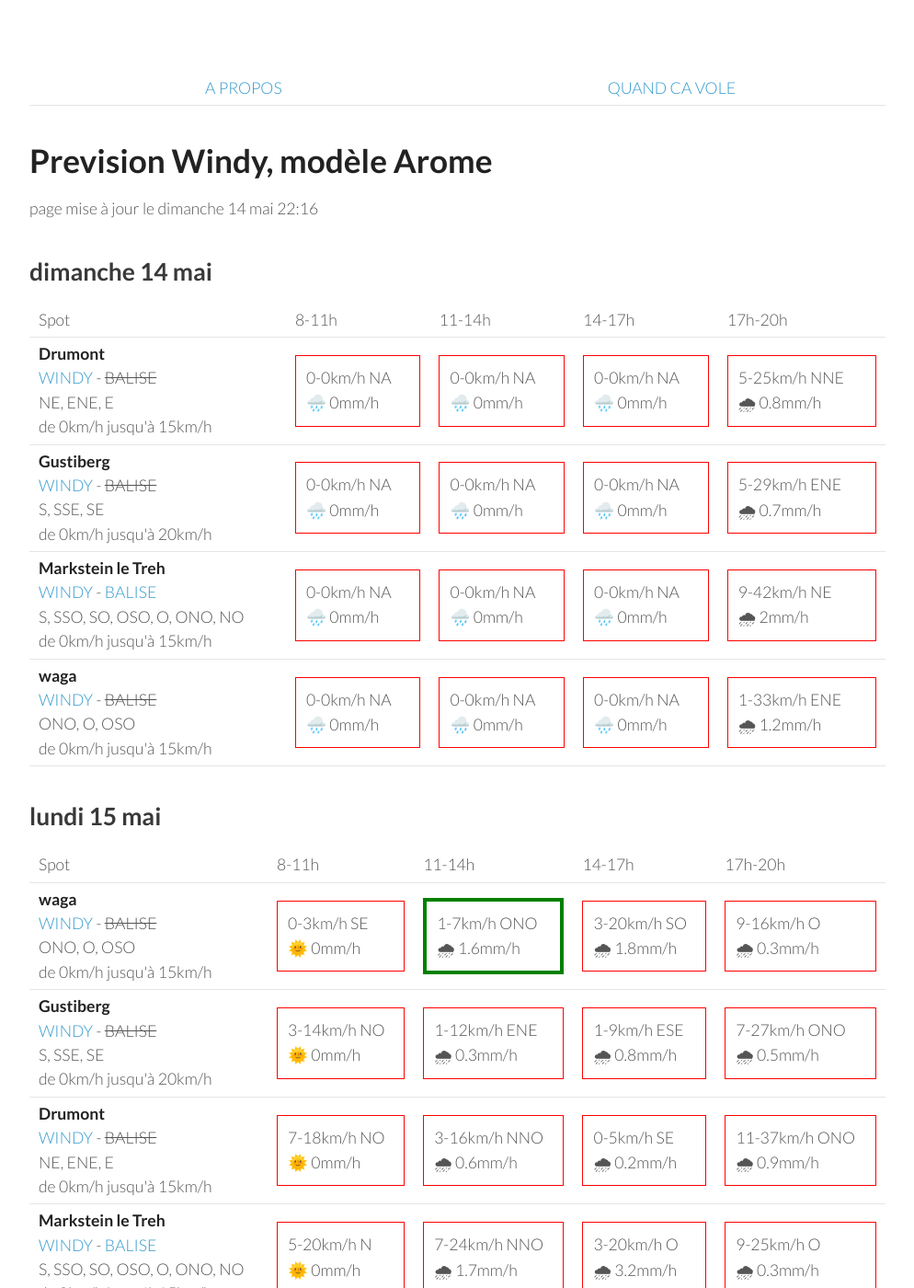
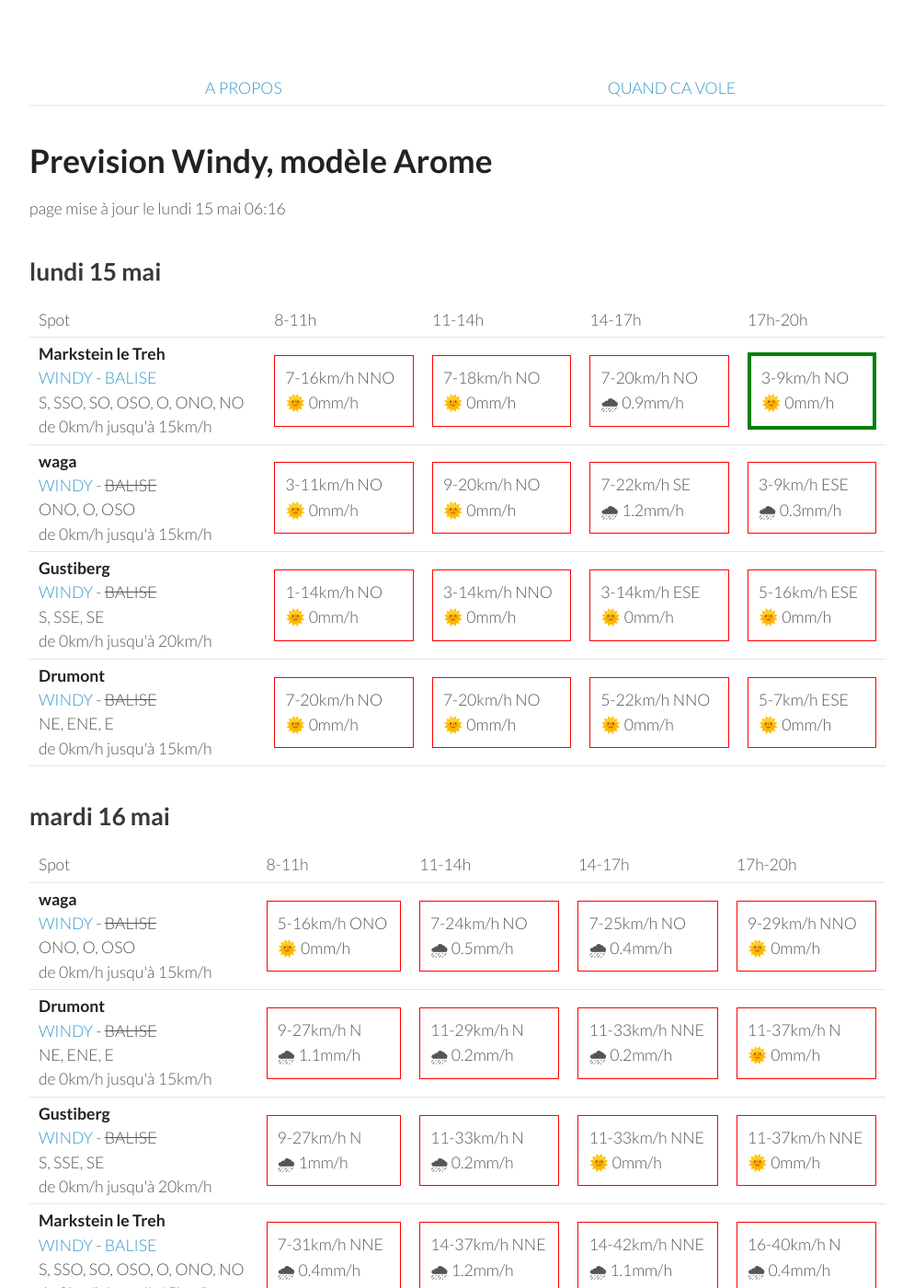
Before and after one commit to parapente-dans-le-nord/parapente-dans-le-nord.github.io, a Jekyll site: the page built from vosges.markdown, in a window 1280 px wide and 1400 px high. Shown: the whole window at 92% size, without its empty margins (26-1020 px from the left). Built offline with Jekyll 4.4.1, drawn with Linux system fonts in a browser that asks for light colours; some of the changed text lies outside the part shown.

Commit message:
update index.markdown

```diff
--- a/vosges.markdown
+++ b/vosges.markdown
@@ -7,60 +7,8 @@ title:  "Tous les spots"
 {: .links}
 
 # Prevision Windy, modèle Arome
-page mise à jour le dimanche 14 mai 22:16
+page mise à jour le lundi 15 mai 06:16
 
-## dimanche 14 mai
-
-{::nomarkdown}
-<table>
-  <tbody>
-    <tr>
-      <td>Spot</td>
-      <td>8-11h</td>
-      <td>11-14h</td>
-      <td>14-17h</td>
-      <td>17h-20h</td>
-    </tr>
-<tr>
-        <td><strong>Drumont</strong><br><a href="https://windy.com/47.898/6.919?47.687,6.919,9,m:eYYagmG">WINDY</a> - <span class="no-balise"> BALISE </span><br> <span class="vent-favorable">NE, ENE, E</span><br><span class="force-vent">de 0km/h jusqu'à 15km/h</span> </td>
-
-            <td><div class="not-flyable"><p>0-0km/h NA</p><p>🌧️ 0mm/h</p></div></td>
-            <td><div class="not-flyable"><p>0-0km/h NA</p><p>🌧️ 0mm/h</p></div></td>
-            <td><div class="not-flyable"><p>0-0km/h NA</p><p>🌧️ 0mm/h</p></div></td>
-            <td><div class="not-flyable"><p>5-25km/h NNE</p><p>🌧 0.8mm/h</p></div></td>
-
-    </tr>
-<tr>
-        <td><strong>Gustiberg</strong><br><a href="https://windy.com/47.894/6.934?47.891,6.934,15,m:eYYagmI">WINDY</a> - <span class="no-balise"> BALISE </span><br> <span class="vent-favorable">S, SSE, SE</span><br><span class="force-vent">de 0km/h jusqu'à 20km/h</span> </td>
-
-            <td><div class="not-flyable"><p>0-0km/h NA</p><p>🌧️ 0mm/h</p></div></td>
-            <td><div class="not-flyable"><p>0-0km/h NA</p><p>🌧️ 0mm/h</p></div></td>
-            <td><div class="not-flyable"><p>0-0km/h NA</p><p>🌧️ 0mm/h</p></div></td>
-            <td><div class="not-flyable"><p>5-29km/h ENE</p><p>🌧 0.7mm/h</p></div></td>
-
-    </tr>
-<tr>
-        <td><strong>Markstein le Treh</strong><br><a href="https://windy.com/47.926/7.012?47.505,7.012,8,m:eY1agmQ">WINDY</a> - <span class=""><a href="http://www.balisemeteo.com/balise.php?idBalise=136">BALISE</a> </span><br> <span class="vent-favorable">S, SSO, SO, OSO, O, ONO, NO</span><br><span class="force-vent">de 0km/h jusqu'à 15km/h</span> </td>
-
-            <td><div class="not-flyable"><p>0-0km/h NA</p><p>🌧️ 0mm/h</p></div></td>
-            <td><div class="not-flyable"><p>0-0km/h NA</p><p>🌧️ 0mm/h</p></div></td>
-            <td><div class="not-flyable"><p>0-0km/h NA</p><p>🌧️ 0mm/h</p></div></td>
-            <td><div class="not-flyable"><p>9-42km/h NE</p><p>🌧 2mm/h</p></div></td>
-
-    </tr>
-<tr>
-        <td><strong>waga</strong><br><a href="https://windy.com/47.903/6.996?47.900,6.983,15">WINDY</a> - <span class="no-balise"> BALISE </span><br> <span class="vent-favorable">ONO, O, OSO</span><br><span class="force-vent">de 0km/h jusqu'à 15km/h</span> </td>
-
-            <td><div class="not-flyable"><p>0-0km/h NA</p><p>🌧️ 0mm/h</p></div></td>
-            <td><div class="not-flyable"><p>0-0km/h NA</p><p>🌧️ 0mm/h</p></div></td>
-            <td><div class="not-flyable"><p>0-0km/h NA</p><p>🌧️ 0mm/h</p></div></td>
-            <td><div class="not-flyable"><p>1-33km/h ENE</p><p>🌧 1.2mm/h</p></div></td>
-
-    </tr>
-
-</tbody>
-</table>
-{:/}
 ## lundi 15 mai
 
 {::nomarkdown}
@@ -74,42 +22,42 @@ page mise à jour le dimanche 14 mai 22:16
       <td>17h-20h</td>
     </tr>
 <tr>
+        <td><strong>Markstein le Treh</strong><br><a href="https://windy.com/47.926/7.012?47.505,7.012,8,m:eY1agmQ">WINDY</a> - <span class=""><a href="http://www.balisemeteo.com/balise.php?idBalise=136">BALISE</a> </span><br> <span class="vent-favorable">S, SSO, SO, OSO, O, ONO, NO</span><br><span class="force-vent">de 0km/h jusqu'à 15km/h</span> </td>
+
+            <td><div class="not-flyable"><p>7-16km/h NNO</p><p>🌞 0mm/h</p></div></td>
+            <td><div class="not-flyable"><p>7-18km/h NO</p><p>🌞 0mm/h</p></div></td>
+            <td><div class="not-flyable"><p>7-20km/h NO</p><p>🌧 0.9mm/h</p></div></td>
+            <td><div class="flyable"><p>3-9km/h NO</p><p>🌞 0mm/h</p></div></td>
+
+
+    </tr>
+<tr>
         <td><strong>waga</strong><br><a href="https://windy.com/47.903/6.996?47.900,6.983,15">WINDY</a> - <span class="no-balise"> BALISE </span><br> <span class="vent-favorable">ONO, O, OSO</span><br><span class="force-vent">de 0km/h jusqu'à 15km/h</span> </td>
 
-            <td><div class="not-flyable"><p>0-3km/h SE</p><p>🌞 0mm/h</p></div></td>
-            <td><div class="flyable"><p>1-7km/h ONO</p><p>🌧 1.6mm/h</p></div></td>
-            <td><div class="not-flyable"><p>3-20km/h SO</p><p>🌧 1.8mm/h</p></div></td>
-            <td><div class="not-flyable"><p>9-16km/h O</p><p>🌧 0.3mm/h</p></div></td>
+            <td><div class="not-flyable"><p>3-11km/h NO</p><p>🌞 0mm/h</p></div></td>
+            <td><div class="not-flyable"><p>9-20km/h NO</p><p>🌞 0mm/h</p></div></td>
+            <td><div class="not-flyable"><p>7-22km/h SE</p><p>🌧 1.2mm/h</p></div></td>
+            <td><div class="not-flyable"><p>3-9km/h ESE</p><p>🌧 0.3mm/h</p></div></td>
 
 
     </tr>
 <tr>
         <td><strong>Gustiberg</strong><br><a href="https://windy.com/47.894/6.934?47.891,6.934,15,m:eYYagmI">WINDY</a> - <span class="no-balise"> BALISE </span><br> <span class="vent-favorable">S, SSE, SE</span><br><span class="force-vent">de 0km/h jusqu'à 20km/h</span> </td>
 
-            <td><div class="not-flyable"><p>3-14km/h NO</p><p>🌞 0mm/h</p></div></td>
-            <td><div class="not-flyable"><p>1-12km/h ENE</p><p>🌧 0.3mm/h</p></div></td>
-            <td><div class="not-flyable"><p>1-9km/h ESE</p><p>🌧 0.8mm/h</p></div></td>
-            <td><div class="not-flyable"><p>7-27km/h ONO</p><p>🌧 0.5mm/h</p></div></td>
+            <td><div class="not-flyable"><p>1-14km/h NO</p><p>🌞 0mm/h</p></div></td>
+            <td><div class="not-flyable"><p>3-14km/h NNO</p><p>🌞 0mm/h</p></div></td>
+            <td><div class="not-flyable"><p>3-14km/h ESE</p><p>🌞 0mm/h</p></div></td>
+            <td><div class="not-flyable"><p>5-16km/h ESE</p><p>🌞 0mm/h</p></div></td>
 
 
     </tr>
 <tr>
         <td><strong>Drumont</strong><br><a href="https://windy.com/47.898/6.919?47.687,6.919,9,m:eYYagmG">WINDY</a> - <span class="no-balise"> BALISE </span><br> <span class="vent-favorable">NE, ENE, E</span><br><span class="force-vent">de 0km/h jusqu'à 15km/h</span> </td>
 
-            <td><div class="not-flyable"><p>7-18km/h NO</p><p>🌞 0mm/h</p></div></td>
-            <td><div class="not-flyable"><p>3-16km/h NNO</p><p>🌧 0.6mm/h</p></div></td>
-            <td><div class="not-flyable"><p>0-5km/h SE</p><p>🌧 0.2mm/h</p></div></td>
-            <td><div class="not-flyable"><p>11-37km/h ONO</p><p>🌧 0.9mm/h</p></div></td>
-
-
-    </tr>
-<tr>
-        <td><strong>Markstein le Treh</strong><br><a href="https://windy.com/47.926/7.012?47.505,7.012,8,m:eY1agmQ">WINDY</a> - <span class=""><a href="http://www.balisemeteo.com/balise.php?idBalise=136">BALISE</a> </span><br> <span class="vent-favorable">S, SSO, SO, OSO, O, ONO, NO</span><br><span class="force-vent">de 0km/h jusqu'à 15km/h</span> </td>
-
-            <td><div class="not-flyable"><p>5-20km/h N</p><p>🌞 0mm/h</p></div></td>
-            <td><div class="not-flyable"><p>7-24km/h NNO</p><p>🌧 1.7mm/h</p></div></td>
-            <td><div class="not-flyable"><p>3-20km/h O</p><p>🌧 3.2mm/h</p></div></td>
-            <td><div class="not-flyable"><p>9-25km/h O</p><p>🌧 0.3mm/h</p></div></td>
+            <td><div class="not-flyable"><p>7-20km/h NO</p><p>🌞 0mm/h</p></div></td>
+            <td><div class="not-flyable"><p>7-20km/h NO</p><p>🌞 0mm/h</p></div></td>
+            <td><div class="not-flyable"><p>5-22km/h NNO</p><p>🌞 0mm/h</p></div></td>
+            <td><div class="not-flyable"><p>5-7km/h ESE</p><p>🌞 0mm/h</p></div></td>
 
 
     </tr>
@@ -130,42 +78,42 @@ page mise à jour le dimanche 14 mai 22:16
       <td>17h-20h</td>
     </tr>
 <tr>
-        <td><strong>Drumont</strong><br><a href="https://windy.com/47.898/6.919?47.687,6.919,9,m:eYYagmG">WINDY</a> - <span class="no-balise"> BALISE </span><br> <span class="vent-favorable">NE, ENE, E</span><br><span class="force-vent">de 0km/h jusqu'à 15km/h</span> </td>
+        <td><strong>waga</strong><br><a href="https://windy.com/47.903/6.996?47.900,6.983,15">WINDY</a> - <span class="no-balise"> BALISE </span><br> <span class="vent-favorable">ONO, O, OSO</span><br><span class="force-vent">de 0km/h jusqu'à 15km/h</span> </td>
 
-            <td><div class="not-flyable"><p>9-25km/h NNO</p><p>🌞 0mm/h</p></div></td>
-            <td><div class="not-flyable"><p>16-42km/h NNE</p><p>🌧 0.3mm/h</p></div></td>
-            <td><div class="not-flyable"><p>16-42km/h N</p><p>🌧 0.5mm/h</p></div></td>
-            <td><div class="not-flyable"><p>20-50km/h NNE</p><p>🌧 0.2mm/h</p></div></td>
+            <td><div class="not-flyable"><p>5-16km/h ONO</p><p>🌞 0mm/h</p></div></td>
+            <td><div class="not-flyable"><p>7-24km/h NO</p><p>🌧 0.5mm/h</p></div></td>
+            <td><div class="not-flyable"><p>7-25km/h NO</p><p>🌧 0.4mm/h</p></div></td>
+            <td><div class="not-flyable"><p>9-29km/h NNO</p><p>🌞 0mm/h</p></div></td>
 
 
     </tr>
 <tr>
-        <td><strong>waga</strong><br><a href="https://windy.com/47.903/6.996?47.900,6.983,15">WINDY</a> - <span class="no-balise"> BALISE </span><br> <span class="vent-favorable">ONO, O, OSO</span><br><span class="force-vent">de 0km/h jusqu'à 15km/h</span> </td>
+        <td><strong>Drumont</strong><br><a href="https://windy.com/47.898/6.919?47.687,6.919,9,m:eYYagmG">WINDY</a> - <span class="no-balise"> BALISE </span><br> <span class="vent-favorable">NE, ENE, E</span><br><span class="force-vent">de 0km/h jusqu'à 15km/h</span> </td>
 
-            <td><div class="not-flyable"><p>12-31km/h NO</p><p>🌧 0.2mm/h</p></div></td>
-            <td><div class="not-flyable"><p>16-44km/h NNE</p><p>🌧 0.4mm/h</p></div></td>
-            <td><div class="not-flyable"><p>16-44km/h N</p><p>🌧 0.4mm/h</p></div></td>
-            <td><div class="not-flyable"><p>18-51km/h NNE</p><p>🌧 0.3mm/h</p></div></td>
+            <td><div class="not-flyable"><p>9-27km/h N</p><p>🌧 1.1mm/h</p></div></td>
+            <td><div class="not-flyable"><p>11-29km/h N</p><p>🌧 0.2mm/h</p></div></td>
+            <td><div class="not-flyable"><p>11-33km/h NNE</p><p>🌧 0.2mm/h</p></div></td>
+            <td><div class="not-flyable"><p>11-37km/h N</p><p>🌞 0mm/h</p></div></td>
 
 
     </tr>
 <tr>
         <td><strong>Gustiberg</strong><br><a href="https://windy.com/47.894/6.934?47.891,6.934,15,m:eYYagmI">WINDY</a> - <span class="no-balise"> BALISE </span><br> <span class="vent-favorable">S, SSE, SE</span><br><span class="force-vent">de 0km/h jusqu'à 20km/h</span> </td>
 
-            <td><div class="not-flyable"><p>5-20km/h NNO</p><p>🌞 0mm/h</p></div></td>
-            <td><div class="not-flyable"><p>16-42km/h NNE</p><p>🌧 0.3mm/h</p></div></td>
-            <td><div class="not-flyable"><p>16-42km/h N</p><p>🌧 0.5mm/h</p></div></td>
-            <td><div class="not-flyable"><p>18-50km/h NNE</p><p>🌧 0.2mm/h</p></div></td>
+            <td><div class="not-flyable"><p>9-27km/h N</p><p>🌧 1mm/h</p></div></td>
+            <td><div class="not-flyable"><p>11-33km/h N</p><p>🌧 0.2mm/h</p></div></td>
+            <td><div class="not-flyable"><p>11-33km/h NNE</p><p>🌞 0mm/h</p></div></td>
+            <td><div class="not-flyable"><p>11-37km/h NNE</p><p>🌞 0mm/h</p></div></td>
 
 
     </tr>
 <tr>
         <td><strong>Markstein le Treh</strong><br><a href="https://windy.com/47.926/7.012?47.505,7.012,8,m:eY1agmQ">WINDY</a> - <span class=""><a href="http://www.balisemeteo.com/balise.php?idBalise=136">BALISE</a> </span><br> <span class="vent-favorable">S, SSO, SO, OSO, O, ONO, NO</span><br><span class="force-vent">de 0km/h jusqu'à 15km/h</span> </td>
 
-            <td><div class="not-flyable"><p>12-35km/h N</p><p>🌧 0.3mm/h</p></div></td>
-            <td><div class="not-flyable"><p>16-42km/h NNE</p><p>🌧 0.4mm/h</p></div></td>
-            <td><div class="not-flyable"><p>16-46km/h N</p><p>🌧 0.5mm/h</p></div></td>
-            <td><div class="not-flyable"><p>18-51km/h NNE</p><p>🌧 0.3mm/h</p></div></td>
+            <td><div class="not-flyable"><p>7-31km/h NNE</p><p>🌧 0.4mm/h</p></div></td>
+            <td><div class="not-flyable"><p>14-37km/h NNE</p><p>🌧 1.2mm/h</p></div></td>
+            <td><div class="not-flyable"><p>14-42km/h NNE</p><p>🌧 1.1mm/h</p></div></td>
+            <td><div class="not-flyable"><p>16-40km/h N</p><p>🌧 0.4mm/h</p></div></td>
 
 
     </tr>
@@ -188,30 +136,30 @@ page mise à jour le dimanche 14 mai 22:16
 <tr>
         <td><strong>Drumont</strong><br><a href="https://windy.com/47.898/6.919?47.687,6.919,9,m:eYYagmG">WINDY</a> - <span class="no-balise"> BALISE </span><br> <span class="vent-favorable">NE, ENE, E</span><br><span class="force-vent">de 0km/h jusqu'à 15km/h</span> </td>
 
-            <td><div class="not-flyable"><p>18-46km/h NE</p><p>🌞 0mm/h</p></div></td>
-            <td><div class="not-flyable"><p>22-55km/h NE</p><p>🌞 0mm/h</p></div></td>
-            <td><div class="not-flyable"><p>20-53km/h NE</p><p>🌞 0mm/h</p></div></td>
+            <td><div class="not-flyable"><p>18-48km/h NE</p><p>🌞 0mm/h</p></div></td>
+            <td><div class="not-flyable"><p>20-57km/h NE</p><p>🌞 0mm/h</p></div></td>
             <td><div class="not-flyable"><p>20-51km/h NE</p><p>🌞 0mm/h</p></div></td>
+            <td><div class="not-flyable"><p>18-50km/h NE</p><p>🌞 0mm/h</p></div></td>
 
 
     </tr>
 <tr>
         <td><strong>Markstein le Treh</strong><br><a href="https://windy.com/47.926/7.012?47.505,7.012,8,m:eY1agmQ">WINDY</a> - <span class=""><a href="http://www.balisemeteo.com/balise.php?idBalise=136">BALISE</a> </span><br> <span class="vent-favorable">S, SSO, SO, OSO, O, ONO, NO</span><br><span class="force-vent">de 0km/h jusqu'à 15km/h</span> </td>
 
-            <td><div class="not-flyable"><p>18-53km/h NE</p><p>🌞 0mm/h</p></div></td>
-            <td><div class="not-flyable"><p>22-61km/h NE</p><p>🌞 0mm/h</p></div></td>
-            <td><div class="not-flyable"><p>20-57km/h NE</p><p>🌞 0mm/h</p></div></td>
-            <td><div class="not-flyable"><p>20-57km/h NE</p><p>🌞 0mm/h</p></div></td>
+            <td><div class="not-flyable"><p>20-55km/h NE</p><p>🌞 0mm/h</p></div></td>
+            <td><div class="not-flyable"><p>20-61km/h NE</p><p>🌞 0mm/h</p></div></td>
+            <td><div class="not-flyable"><p>20-55km/h NE</p><p>🌞 0mm/h</p></div></td>
+            <td><div class="not-flyable"><p>20-55km/h NE</p><p>🌞 0mm/h</p></div></td>
 
 
     </tr>
 <tr>
         <td><strong>waga</strong><br><a href="https://windy.com/47.903/6.996?47.900,6.983,15">WINDY</a> - <span class="no-balise"> BALISE </span><br> <span class="vent-favorable">ONO, O, OSO</span><br><span class="force-vent">de 0km/h jusqu'à 15km/h</span> </td>
 
-            <td><div class="not-flyable"><p>18-53km/h NE</p><p>🌞 0mm/h</p></div></td>
-            <td><div class="not-flyable"><p>22-61km/h NE</p><p>🌞 0mm/h</p></div></td>
-            <td><div class="not-flyable"><p>20-59km/h NE</p><p>🌞 0mm/h</p></div></td>
-            <td><div class="not-flyable"><p>20-57km/h NE</p><p>🌞 0mm/h</p></div></td>
+            <td><div class="not-flyable"><p>18-55km/h NE</p><p>🌞 0mm/h</p></div></td>
+            <td><div class="not-flyable"><p>20-61km/h NE</p><p>🌞 0mm/h</p></div></td>
+            <td><div class="not-flyable"><p>20-55km/h NE</p><p>🌞 0mm/h</p></div></td>
+            <td><div class="not-flyable"><p>20-55km/h NE</p><p>🌞 0mm/h</p></div></td>
 
 
     </tr>
@@ -219,9 +167,9 @@ page mise à jour le dimanche 14 mai 22:16
         <td><strong>Gustiberg</strong><br><a href="https://windy.com/47.894/6.934?47.891,6.934,15,m:eYYagmI">WINDY</a> - <span class="no-balise"> BALISE </span><br> <span class="vent-favorable">S, SSE, SE</span><br><span class="force-vent">de 0km/h jusqu'à 20km/h</span> </td>
 
             <td><div class="not-flyable"><p>18-48km/h NE</p><p>🌞 0mm/h</p></div></td>
-            <td><div class="not-flyable"><p>22-57km/h NE</p><p>🌞 0mm/h</p></div></td>
-            <td><div class="not-flyable"><p>20-55km/h NE</p><p>🌞 0mm/h</p></div></td>
-            <td><div class="not-flyable"><p>20-53km/h NE</p><p>🌞 0mm/h</p></div></td>
+            <td><div class="not-flyable"><p>20-57km/h NE</p><p>🌞 0mm/h</p></div></td>
+            <td><div class="not-flyable"><p>20-51km/h NE</p><p>🌞 0mm/h</p></div></td>
+            <td><div class="not-flyable"><p>18-51km/h NE</p><p>🌞 0mm/h</p></div></td>
 
 
     </tr>
@@ -245,7 +193,7 @@ page mise à jour le dimanche 14 mai 22:16
         <td><strong>Drumont</strong><br><a href="https://windy.com/47.898/6.919?47.687,6.919,9,m:eYYagmG">WINDY</a> - <span class="no-balise"> BALISE </span><br> <span class="vent-favorable">NE, ENE, E</span><br><span class="force-vent">de 0km/h jusqu'à 15km/h</span> </td>
 
             <td><div class="not-flyable"><p>14-48km/h ENE</p><p>🌞 0mm/h</p></div></td>
-            <td><div class="not-flyable"><p>18-53km/h ENE</p><p>🌞 0mm/h</p></div></td>
+            <td><div class="not-flyable"><p>18-55km/h ENE</p><p>🌞 0mm/h</p></div></td>
             <td><div class="not-flyable"><p>18-53km/h ENE</p><p>🌞 0mm/h</p></div></td>
             <td><div class="not-flyable"><p>20-55km/h ENE</p><p>🌞 0mm/h</p></div></td>
 
@@ -254,8 +202,8 @@ page mise à jour le dimanche 14 mai 22:16
 <tr>
         <td><strong>Markstein le Treh</strong><br><a href="https://windy.com/47.926/7.012?47.505,7.012,8,m:eY1agmQ">WINDY</a> - <span class=""><a href="http://www.balisemeteo.com/balise.php?idBalise=136">BALISE</a> </span><br> <span class="vent-favorable">S, SSO, SO, OSO, O, ONO, NO</span><br><span class="force-vent">de 0km/h jusqu'à 15km/h</span> </td>
 
-            <td><div class="not-flyable"><p>16-51km/h NE</p><p>🌞 0mm/h</p></div></td>
-            <td><div class="not-flyable"><p>20-61km/h ENE</p><p>🌞 0mm/h</p></div></td>
+            <td><div class="not-flyable"><p>16-53km/h NE</p><p>🌞 0mm/h</p></div></td>
+            <td><div class="not-flyable"><p>18-59km/h ENE</p><p>🌞 0mm/h</p></div></td>
             <td><div class="not-flyable"><p>18-57km/h NE</p><p>🌞 0mm/h</p></div></td>
             <td><div class="not-flyable"><p>20-61km/h ENE</p><p>🌞 0mm/h</p></div></td>
 
@@ -265,7 +213,7 @@ page mise à jour le dimanche 14 mai 22:16
         <td><strong>waga</strong><br><a href="https://windy.com/47.903/6.996?47.900,6.983,15">WINDY</a> - <span class="no-balise"> BALISE </span><br> <span class="vent-favorable">ONO, O, OSO</span><br><span class="force-vent">de 0km/h jusqu'à 15km/h</span> </td>
 
             <td><div class="not-flyable"><p>16-53km/h NE</p><p>🌞 0mm/h</p></div></td>
-            <td><div class="not-flyable"><p>20-61km/h ENE</p><p>🌞 0mm/h</p></div></td>
+            <td><div class="not-flyable"><p>18-61km/h ENE</p><p>🌞 0mm/h</p></div></td>
             <td><div class="not-flyable"><p>18-57km/h NE</p><p>🌞 0mm/h</p></div></td>
             <td><div class="not-flyable"><p>20-61km/h ENE</p><p>🌞 0mm/h</p></div></td>
 
@@ -274,7 +222,7 @@ page mise à jour le dimanche 14 mai 22:16
 <tr>
         <td><strong>Gustiberg</strong><br><a href="https://windy.com/47.894/6.934?47.891,6.934,15,m:eYYagmI">WINDY</a> - <span class="no-balise"> BALISE </span><br> <span class="vent-favorable">S, SSE, SE</span><br><span class="force-vent">de 0km/h jusqu'à 20km/h</span> </td>
 
-            <td><div class="not-flyable"><p>14-48km/h ENE</p><p>🌞 0mm/h</p></div></td>
+            <td><div class="not-flyable"><p>14-50km/h ENE</p><p>🌞 0mm/h</p></div></td>
             <td><div class="not-flyable"><p>18-55km/h ENE</p><p>🌞 0mm/h</p></div></td>
             <td><div class="not-flyable"><p>18-53km/h ENE</p><p>🌞 0mm/h</p></div></td>
             <td><div class="not-flyable"><p>20-57km/h ENE</p><p>🌞 0mm/h</p></div></td>
```
